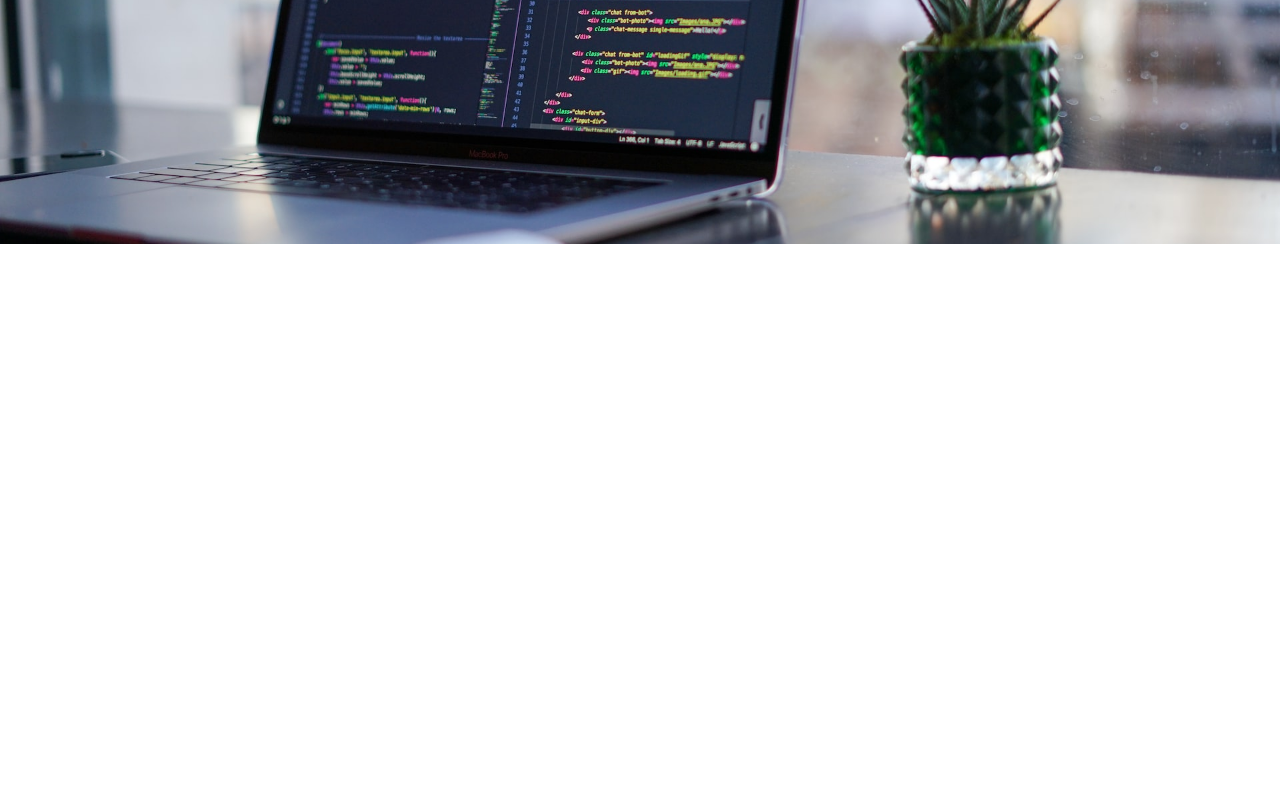
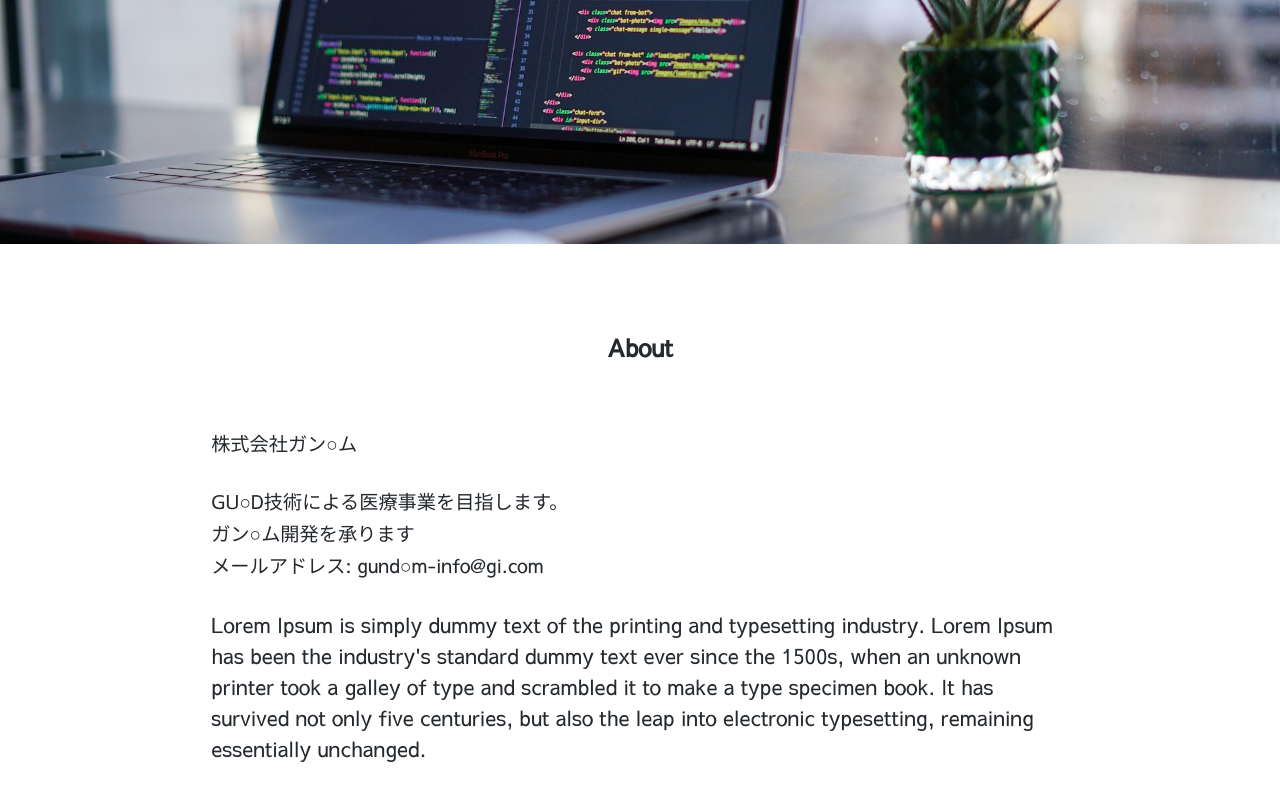
Before and after one commit to kitamuraDev/sample-corporate-site, a plain HTML site: page index.html in a window 1280 px wide. Shown: the part 326-1126 px from the top of the page. Before the commit the page ends 800 px from the top, so only its background shows below. Drawn offline with Linux system fonts and the light colour scheme; some packages are replaced by stand-ins of ours.

Commit message:
:sparkles: Aboutセクションを作成

```diff
--- a/index.html
+++ b/index.html
@@ -5,6 +5,10 @@
     <meta name="viewport" content="width=device-width, initial-scale=1.0" />
     <!-- reset.css ress -->
     <link rel="stylesheet" href="https://unpkg.com/ress/dist/ress.min.css" />
+    <link
+      href="https://fonts.googleapis.com/css?family=Sawarabi+Gothic"
+      rel="stylesheet"
+    />
     <link rel="stylesheet" href="style.css" />
     <title>Corporate Site</title>
   </head>
@@ -48,5 +52,24 @@
         <img src="./img/main-pc.jpg" />
       </picture>
     </div>
+
+    <!-- About -->
+    <section id="about" class="wrapper">
+      <h2 class="sec-title">About</h2>
+      <ul>
+        <li>株式会社ガン○ム</li>
+        <li>GU○D技術による医療事業を目指します。</li>
+        <li>ガン○ム開発を承ります</li>
+        <li>メールアドレス: gund○m-info@gi.com</li>
+      </ul>
+      <p>
+        Lorem Ipsum is simply dummy text of the printing and typesetting
+        industry. Lorem Ipsum has been the industry's standard dummy text ever
+        since the 1500s, when an unknown printer took a galley of type and
+        scrambled it to make a type specimen book. It has survived not only five
+        centuries, but also the leap into electronic typesetting, remaining
+        essentially unchanged.
+      </p>
+    </section>
   </body>
 </html>
--- a/style.css
+++ b/style.css
@@ -7,6 +7,7 @@ html {
 
 body {
   color: #24292e;
+  font-family: "Sawarabi Gothic";
 }
 
 a {
@@ -34,6 +35,19 @@ li {
 
 .site-title a {
   color: #24292e;
+}
+
+.wrapper {
+  max-width: 960px;
+  margin: 0 auto 130px auto;
+  font-size: 0.9rem;
+  padding: 0 4%;
+}
+
+.sec-title {
+  font-size: 1.5rem;
+  text-align: center;
+  margin-bottom: 64px;
 }
 
 /* -------------------------
@@ -88,6 +102,21 @@ li {
 }
 
 /* -------------------------
+- about
+------------------------- */
+#about ul {
+  margin-bottom: 30px;
+}
+
+#about ul li:first-child {
+  margin-bottom: 30px;
+}
+
+#about ul li {
+  margin-bottom: 4px;
+}
+
+/* -------------------------
 - sp
 ------------------------- */
 @media screen and (max-width: 600px) {
```
